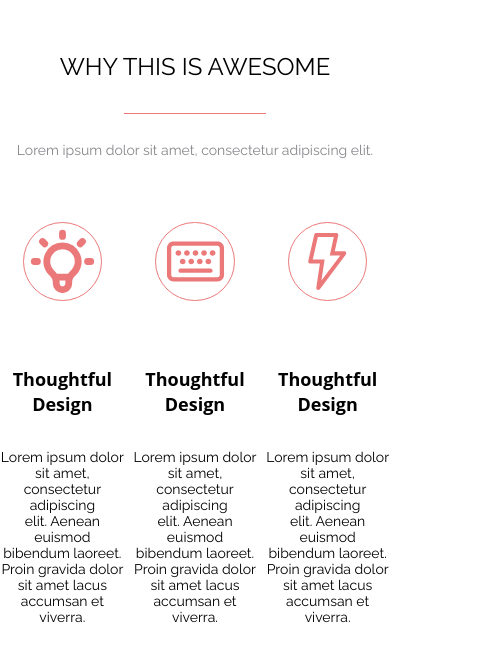
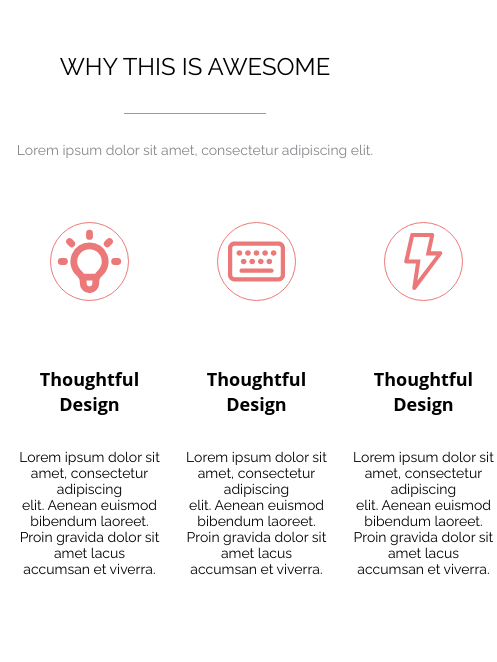
Before and after one commit to mishania2022/lesson-hw-9, a plain HTML site: page index.html in a window 390 px wide. Shown: the whole page, 497 px wide, since content can reach past the window. Drawn offline with Linux system fonts and the light colour scheme.

Commit message:
feat: modifield about.css card-info.css

```diff
--- a/css/about.css
+++ b/css/about.css
@@ -73,6 +73,12 @@
 
 }
 
+@media screen and (max-width: 1024px) {
+  .about__info {
+    padding: 0 16px;
+  }
+  }
+
 @media screen and (max-width: 320px) {
 .about__info {
   display: block;
@@ -81,5 +87,22 @@
 }
 
 .about__card{
-  flex-basis: 31.63%;
+  flex-grow: 1;
+  margin-right: 30px;
 }
+
+.about__card:last-child{
+   margin-right: 0;
+}
+
+@media screen and (max-width: 1024px) {
+  .about__card {
+    margin-right: 20px;
+  }
+  }
+
+  @media screen and (max-width: 320px) {
+  .about__card {
+    margin: 0 auto;
+  }
+  }
--- a/css/card-info.css
+++ b/css/card-info.css
@@ -2,19 +2,6 @@
   display: flex;
   flex-direction: column;
   align-items: center;
-}
-
-
-@media screen and (max-width: 1024px) {
-.card-info {
-  width: 31.98%;
-}
-}
-
-@media screen and (max-width: 320px) {
-.card-info {
-  margin: 0 auto;
-}
 }
 
 .card-info__img {
```
